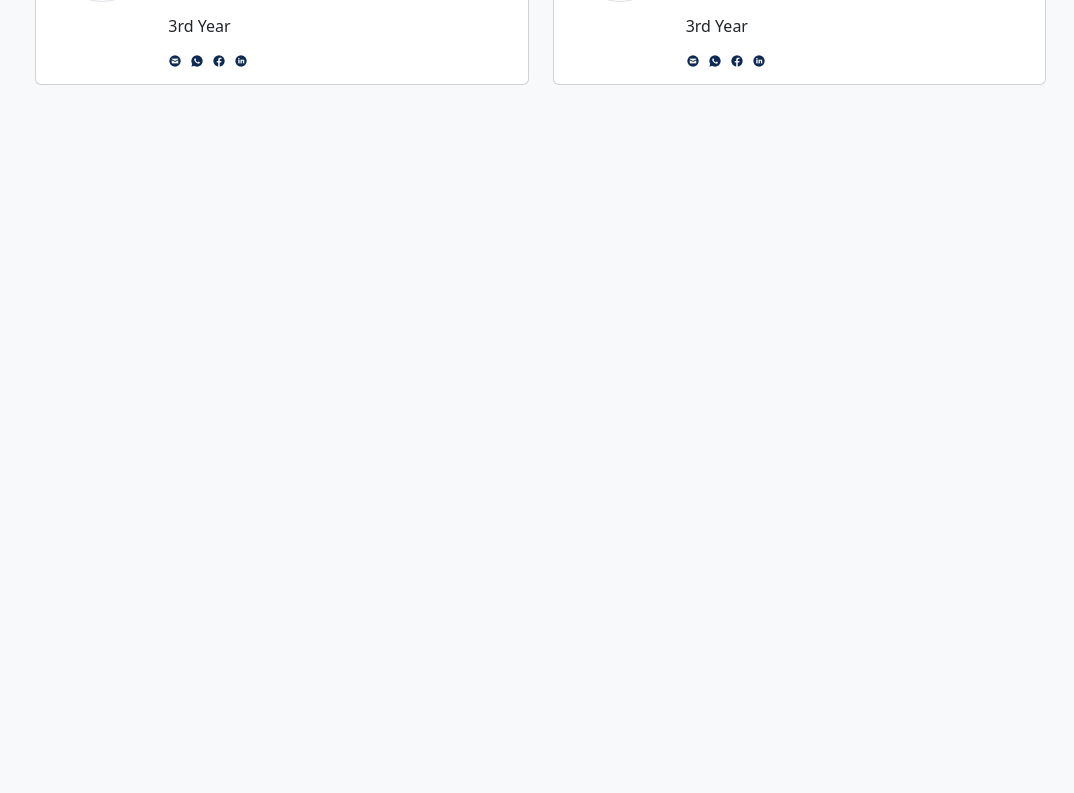
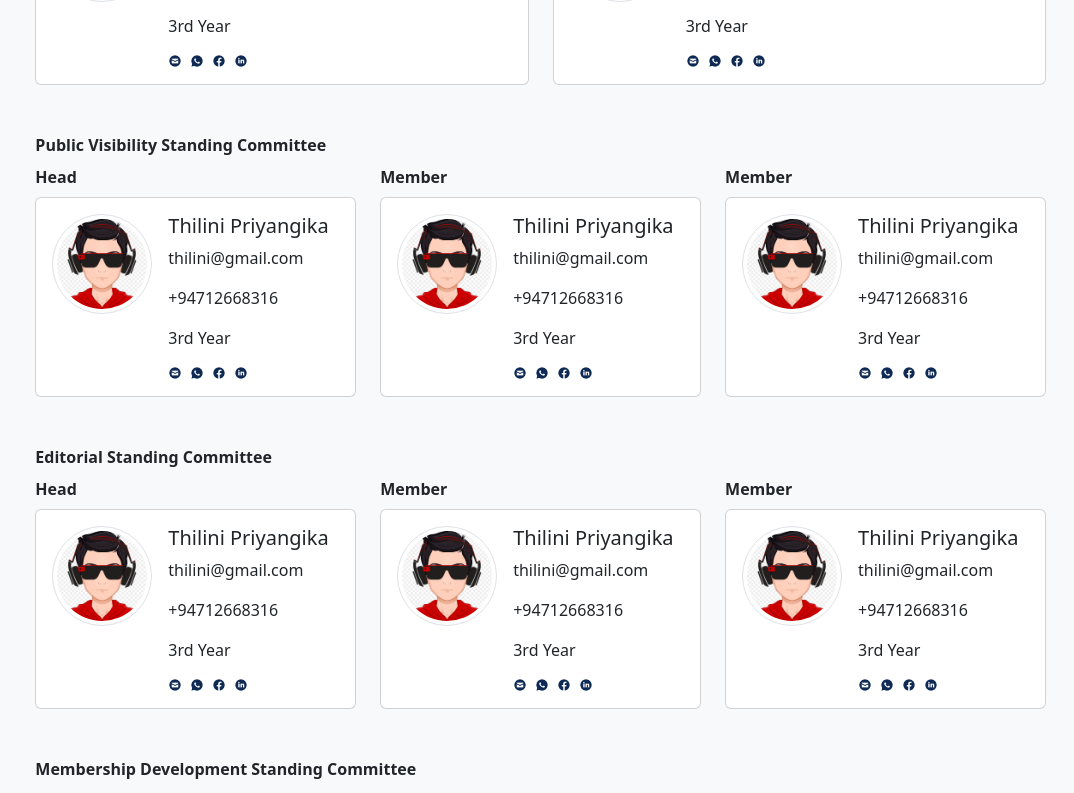
Before and after one commit to smaasath/IEEE-Student-branch-front-end, a React (Vite) app: page /dashboard/excomDetailPage in a window 1280 px wide. Shown: the part 880-1673 px from the top of the page, without its empty margins (206-1280 px from the left). Before the commit the page ends 1005 px from the top, so only its background shows below. Built offline with nearby package versions, Linux system fonts and the light colour scheme.

Commit message:
excom detail page edited

```diff
--- a/src/pages/excomFLow/excomDetailPage/excomDetailPage.jsx
+++ b/src/pages/excomFLow/excomDetailPage/excomDetailPage.jsx
@@ -17,10 +17,10 @@ const CommitteeMemberCard = ({ photo, name, phone, email, academicYear }) => {
           <p className='card-text'>{phone}</p>
           <p className='card-text'>{academicYear}</p>
           <div className='d-flex gap-2'>
-          <img src={Envelope} alt='Envelope' />
-          <img src={WhatsApp} alt='WhatsApp' />
-          <img src={Facebook} alt='Facebook' />
-          <img src={Linkedin} alt='Linkedin' />
+            <img src={Envelope} alt='Envelope' />
+            <img src={WhatsApp} alt='WhatsApp' />
+            <img src={Facebook} alt='Facebook' />
+            <img src={Linkedin} alt='Linkedin' />
           </div>
         </div>
       </div>
@@ -80,6 +80,96 @@ const ExcomDetailPage = () => {
     },
   ];
 
+  const standingCommittees = [
+    {
+      name: 'Public Visibility Standing Committee',
+      members: [
+        {
+          position: 'Head',
+          photo: profile,
+          name: 'Thilini Priyangika',
+          phone: '+94712668316',
+          email: 'thilini@gmail.com',
+          academicYear: '3rd Year',
+        },
+        {
+          position: 'Member',
+          photo: profile,
+          name: 'Thilini Priyangika',
+          phone: '+94712668316',
+          email: 'thilini@gmail.com',
+          academicYear: '3rd Year',
+        },
+        {
+          position: 'Member',
+          photo: profile,
+          name: 'Thilini Priyangika',
+          phone: '+94712668316',
+          email: 'thilini@gmail.com',
+          academicYear: '3rd Year',
+        },
+      ]
+    },
+    {
+      name: 'Editorial Standing Committee',
+      members: [
+        {
+          position: 'Head',
+          photo: profile,
+          name: 'Thilini Priyangika',
+          phone: '+94712668316',
+          email: 'thilini@gmail.com',
+          academicYear: '3rd Year',
+        },
+        {
+          position: 'Member',
+          photo: profile,
+          name: 'Thilini Priyangika',
+          phone: '+94712668316',
+          email: 'thilini@gmail.com',
+          academicYear: '3rd Year',
+        },
+        {
+          position: 'Member',
+          photo: profile,
+          name: 'Thilini Priyangika',
+          phone: '+94712668316',
+          email: 'thilini@gmail.com',
+          academicYear: '3rd Year',
+        },
+      ]
+    },
+    {
+      name: 'Membership Development Standing Committee',
+      members: [
+        {
+          position: 'Head',
+          photo: profile,
+          name: 'Thilini Priyangika',
+          phone: '+94712668316',
+          email: 'thilini@gmail.com',
+          academicYear: '3rd Year',
+        },
+        {
+          position: 'Member',
+          photo: profile,
+          name: 'Thilini Priyangika',
+          phone: '+94712668316',
+          email: 'thilini@gmail.com',
+          academicYear: '3rd Year',
+        },
+        {
+          position: 'Member',
+          photo: profile,
+          name: 'Thilini Priyangika',
+          phone: '+94712668316',
+          email: 'thilini@gmail.com',
+          academicYear: '3rd Year',
+        },
+      ]
+    },
+  ];
+
   return (
     <div className='container'>
       <div className='d-flex justify-content-end gap-4 align-items-center flex-wrap'>
@@ -112,6 +202,27 @@ const ExcomDetailPage = () => {
           </div>
         ))}
       </div>
+
+      {standingCommittees.map((committee, index) => (
+        <div key={index} className='mt-4'>
+          <div className='fw-bold'>{committee.name}</div>
+          <div className='row mt-2'>
+            {committee.members.map((member, index) => (
+              <div className='col-6 col-md-4 mb-4' key={index}>
+                <div className='mb-2 fw-bold'>{member.position}</div>
+                <CommitteeMemberCard
+                  photo={member.photo}
+                  name={member.name}
+                  phone={member.phone}
+                  email={member.email}
+                  academicYear={member.academicYear}
+                />
+              </div>
+            ))}
+          </div>
+        </div>
+      ))}
+
     </div>
   );
 }
```
